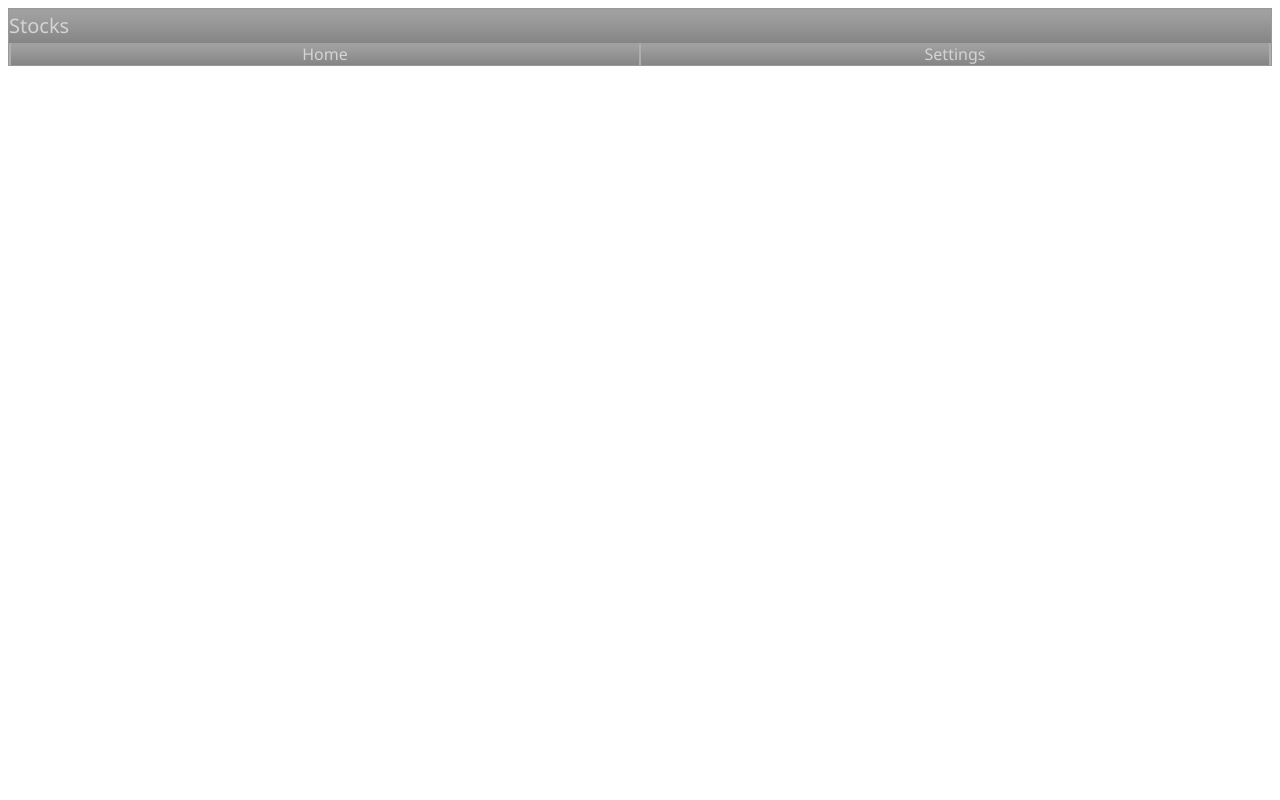
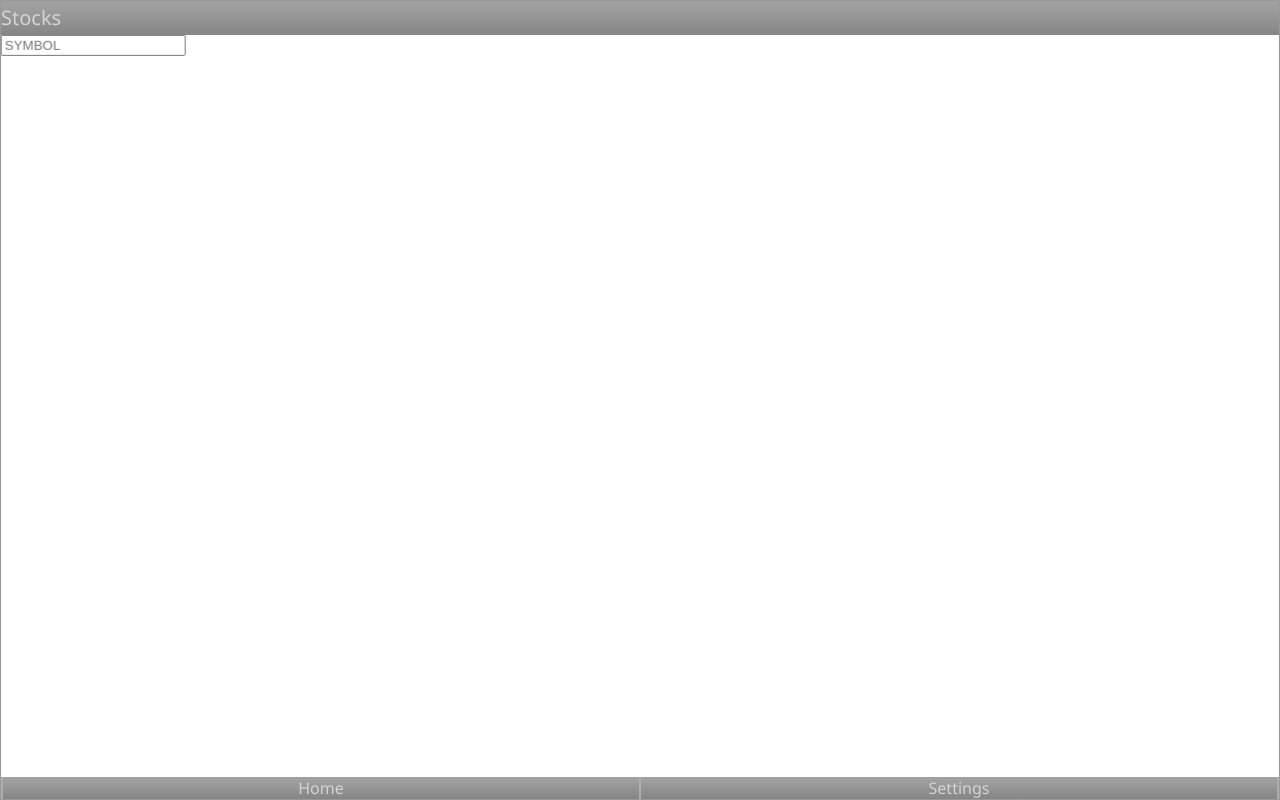
Before and after one commit to nickdesaulniers/stocks, a plain HTML site: page index.html in a window 1280 px wide. Drawn offline with Linux system fonts and the light colour scheme; a web font is replaced by a local one.

Commit message:
symbol input

```diff
--- a/index.html
+++ b/index.html
@@ -3,6 +3,7 @@
   <head>
     <meta charset="utf-8">
     <link rel="stylesheet" href="brick.css">
+    <style>html, body { margin: 0; padding: 0; height: 100%; }</style>
   </head>
   <body>
     <x-layout id="app">
@@ -14,7 +15,8 @@
       <section>
         <x-deck>
           <x-card id="home">
-            <p>Home</p>
+            <input type="text" autocomplete="on" placeholder="SYMBOL" autofocus
+                   maxlength="5">
           </x-card>
           <x-card id="settings">
             <p>Settings</p>
```
